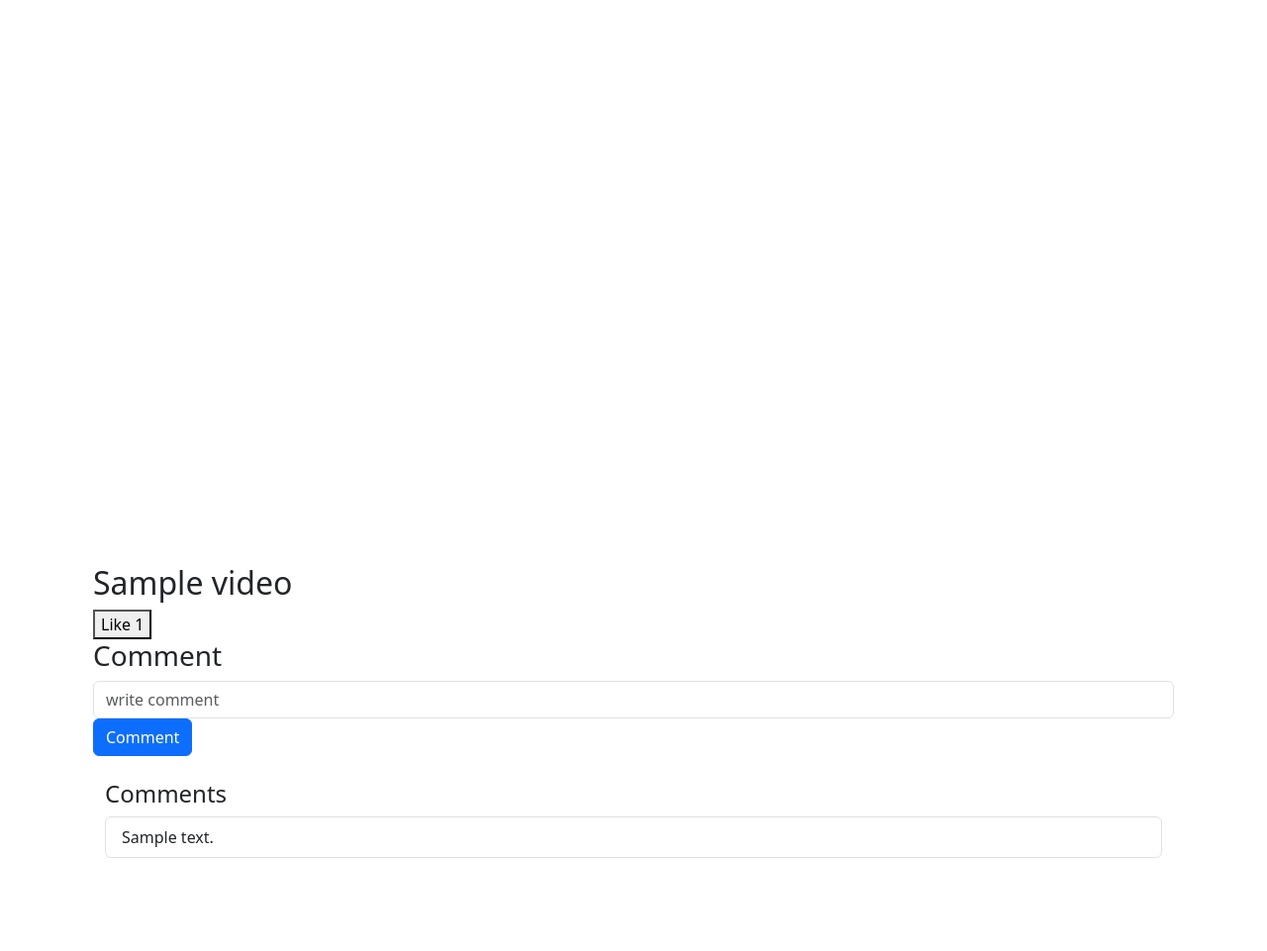
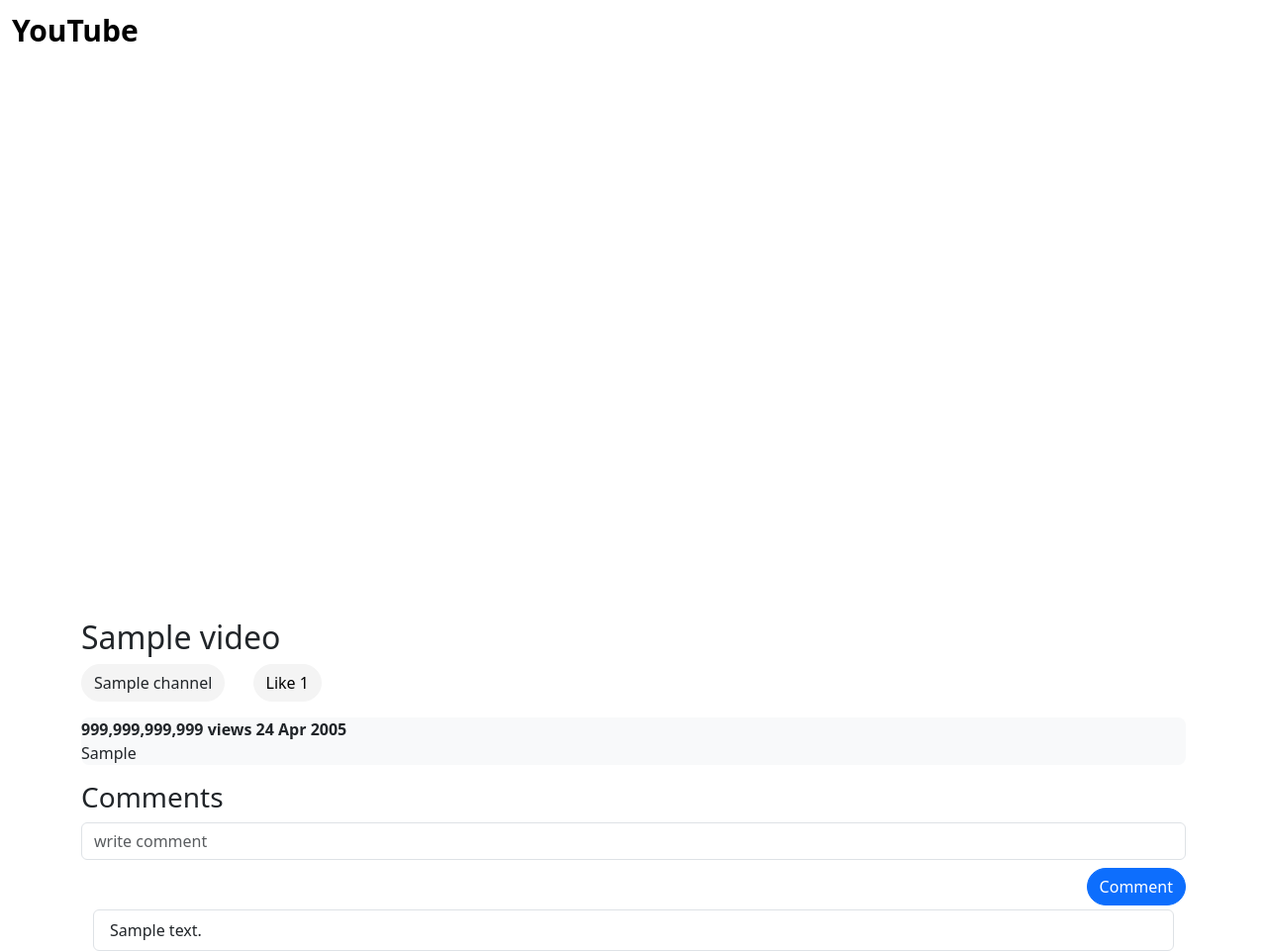
Before and after one commit to itsukikawamu/django_practice, a Django app: a page that uses youtube/templates/youtube/base.html in a window 1280 px wide. Shown: the whole page at 99% size. Before the commit the page ends 867 px from the top, so only its background shows below. Run offline with Django 5.2, Linux system fonts and the light colour scheme; tables that the repository leaves empty hold one stand-in row (values such as "Sample post").

Commit message:
make Video template looks youtube

```diff
--- a/youtube/models.py
+++ b/youtube/models.py
@@ -30,6 +30,7 @@ class Video(models.Model):
     uploaded_at = models.DateTimeField(auto_now_add=True)
     external_url = models.URLField(blank=True, null=True)
     likes = models.PositiveBigIntegerField(verbose_name="likes", default=0)
+    discription = models.CharField(max_length=1000, default="")
 
     def __str__(self):
         return self.title
--- /dev/null
+++ b/youtube/static/css/base.css
@@ -0,0 +1,14 @@
+.btn-light {
+    background-color: #f4f4f4 !important; /* デフォルトのbtn-lightより少し濃いグレー */
+    border-color: #f4f4f4 !important;
+}
+.btn-light:hover {
+    background-color: #e5e5e5 !important; /* ホバー時 */
+}
+
+.navbar {
+    height: 55px !important; /* 任意の高さ*/
+}
+.navbar-brand h1 {
+    font-size: 30px !important; /* ロゴのサイズを調整 */
+}
--- a/youtube/templates/youtube/base.html
+++ b/youtube/templates/youtube/base.html
@@ -8,16 +8,23 @@
     rel="stylesheet"
     integrity="sha384-9ndCyUaIbzAi2FUVXJi0CjmCapSmO7SnpJef0486qhLnuZ2cdeRhO02iuK6FUUVM"
     crossorigin="anonymous">
+    <link rel="stylesheet" href="{% static 'css/base.css' %}">
     <title>{% block title %}{% endblock %}</title>
 </head>
+
 <body>
-<nav>
-
+<nav class="navbar navbar-light bg-white sticky-top">
+    <div class="container-fluid">
+        <a href="{% url 'youtube:home' %}" class="navbar-brand ms-0">
+            <h1><strong>YouTube</strong></h1>
+        </a>
+    </div>
 </nav>
 
 <div class="container mt-4">
     {% block content %}{% endblock %}
 </div>
+
 <script src="https://cdn.jsdelivr.net/npm/bootstrap@5.3.2/dist/js/bootstrap.bundle.min.js"></script>
 {% block scripts %}{% endblock %}
 </body>
--- a/youtube/templates/youtube/channel.html
+++ b/youtube/templates/youtube/channel.html
@@ -2,10 +2,10 @@
 {% block title %}{{channel.name}}{% endblock %}
 {% block content %}
     <h1 class="text-center">{{channel.name}}</h1>
-    <div>
+    <div class="mt-5">
     <ul cass="list-group">
         {% for video in video_list %}
-            <li class="list-group-item"><a href="{% url 'youtube:video' channel.slug video.slug %}">{{ video.title }}</a></li>
+            <li class="list-group-item"><a href="{% url 'youtube:video' channel.slug video.slug %}" class="text-dark text-decoration-none"><strong>{{ video.title }}</strong></a></li>
         {% endfor %}
     </ul>
     </div>
--- a/youtube/templates/youtube/home.html
+++ b/youtube/templates/youtube/home.html
@@ -1,8 +1,7 @@
 {% extends "youtube/base.html" %}
 {% block title %}YouTube{% endblock %}
 {% block content %}
-    <h1 class="text-center">Welcome to YouTube!</h1>
-    <div class="mt-4">
+    <div class="mt-3">
         <h2 class="text-primary">trending videos</h2>
         {% if video_list %}
         <ol class="list-group list-group-numbered">
@@ -15,7 +14,7 @@
         {% endif %}
     </div>
 
-    <div class="mt-5">
+    <div class="mt-4">
     {% if channel_list %}
         <h2 class="text-success">popular channels</h2>
         <ul class="list-group">
--- a/youtube/templates/youtube/video.html
+++ b/youtube/templates/youtube/video.html
@@ -3,7 +3,6 @@
 {% block title %}{{video.title}}{% endblock %}
 {% block content %}
 
-<div class="container w-90">
 {% if video.external_url %}
 <iframe
     src="{{ video.get_embed_url }}"
@@ -16,27 +15,34 @@
 {% endif %}
 <h2>{{video.title}}</h2>
 <div>
-            <button type="button" id="likeButton" class="button"
+    <button class="btn btn-light rounded-pill me-4"><a href="{% url 'youtube:channel' video.channel.slug %}" class="text-dark text-decoration-none">{{ video.channel.name }}</a></button>
+    <button type="button" id="likeButton" class="btn btn-light rounded-pill"
     data-url="{% url 'youtube:evaluate' channel_slug=video.channel.slug video_slug=video.slug  %}">
-                Like
-                <span id="likeCount">{{ video.likes }}</span>
+        Like <span id="likeCount">{{ video.likes }}</span>
     </button>
 </div>
-    <div>
-            <h3>Comment</h3>
+<div class="bg-light rounded-3 mt-3">
+<p class="text-dark">
+    <strong>999,999,999,999 views 24 Apr 2005 </strong><br>
+    {{ video.discription }}
+</p>
+</div>
+<div class="mt-2">
+    <h3>Comments</h3>
     <input type="text" id="commentInput" placeholder="write comment" autocomplete="off" class="form-control">
-            <button type="button" id="commentButton" class="btn btn-primary"
+    <div class="text-end mt-1">
+        <button type="button" id="commentButton" class="btn btn-primary rounded-pill mt-1"
         data-url="{% url 'youtube:comment' channel_slug=video.channel.slug video_slug=video.slug %}">Comment</button>
     </div>
-    <div class="container mt-4">
-        <h4>Comments</h4>
+</div>
+<div class="container mt-1">
     <ul id="commentList" class="list-group">
         {% for comment in comment_list %}
         <li class="list-group-item">{{ comment.text }}</li>
         {% endfor %}
     </ul>
 </div>
-</div>
+
 {% endblock %}
 {% block scripts %}
 <script src="{% static 'js/video.js' %}"></script>
```
Also changed, not shown: youtube/migrations/0014_video_discription_alter_video_likes.py (added), youtube/migrations/0015_alter_video_discription.py (added), youtube/migrations/0016_alter_video_discription.py (added), youtube_db.sqlite3. Lines whose indentation alone changed are shown as unchanged.
